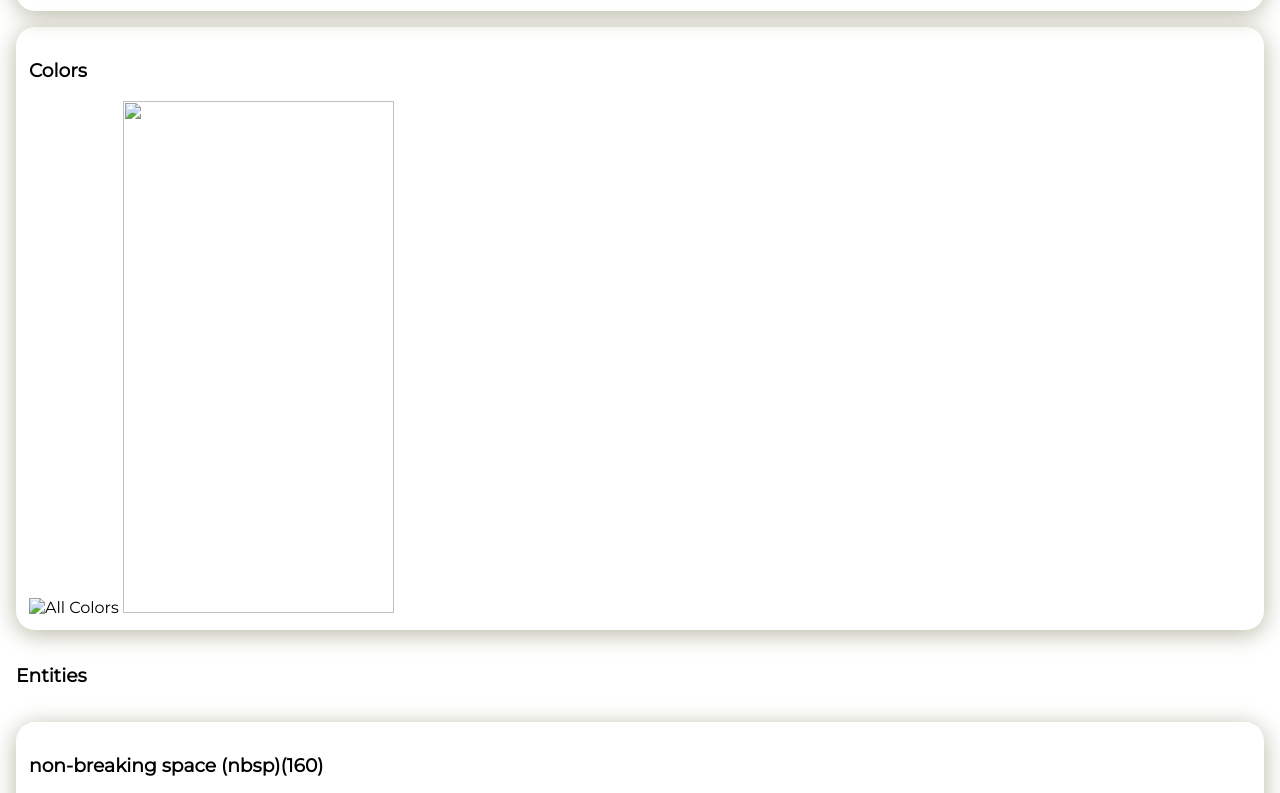
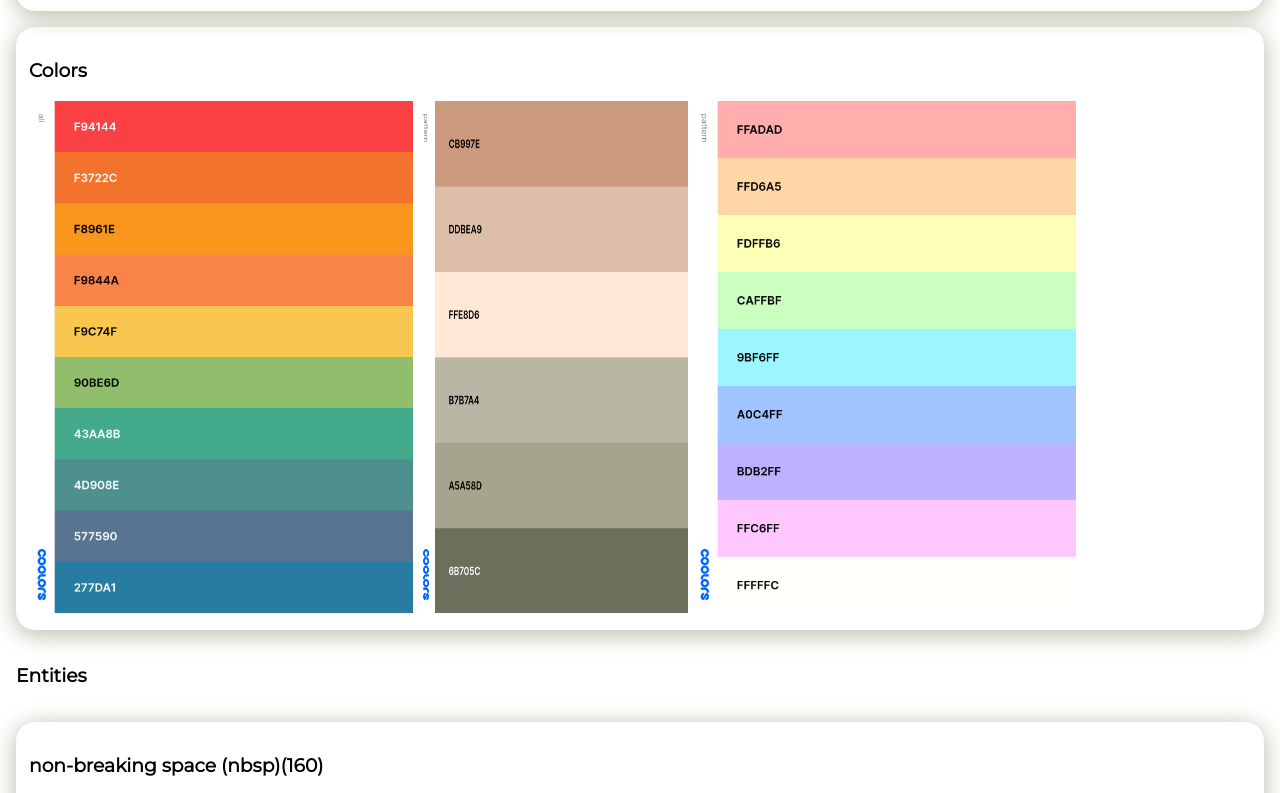
Before and after one commit to LakshLilhare-in/Html-Helpers, a plain HTML site: page index.html in a window 1280 px wide. Shown: the part 573-1366 px from the top of the page. Drawn offline with Linux system fonts and the light colour scheme.

Commit message:
Update index.html

```diff
--- a/index.html
+++ b/index.html
@@ -31,9 +31,9 @@
        </div>
        <div class="sugestion">
            <h3>Colors</h3>
-           <img src="./res/allcolors.png" alt="All Colors">
-           <img src="./res/dark-grey pattern.png" class="grey" alt="">
-           <img src="./res/raimbow-pattern.png" alt="">
+           <img src="./allcolors.png" alt="All Colors">
+           <img src="./dark-grey pattern.png" class="grey" alt="">
+           <img src="./raimbow-pattern.png" alt="">
        </div>
        <h3 class="dvrshd">Entities</h3>
        <div class="sugestion">
```
